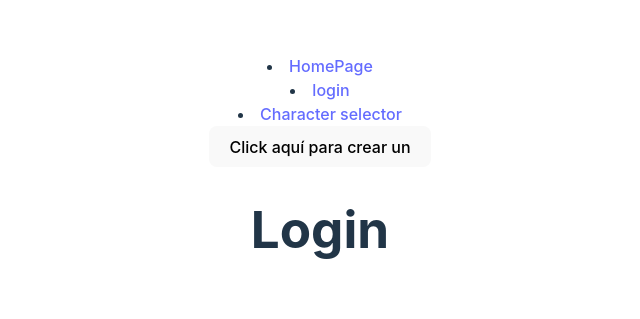
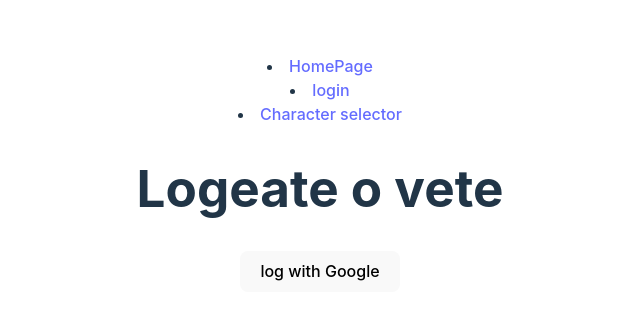
Before and after one commit to RestrepoTorres/DnD2, a React (Vite) app: page /login in a window 1280 px wide. Shown: the part 227-546 px from the top of the page, without its empty margins (320-960 px from the left). Built offline with nearby package versions, Linux system fonts and the light colour scheme.

Commit message:
refactor: move login code from src/app to scr/pages/login.jsx

```diff
--- a/src/App.jsx
+++ b/src/App.jsx
@@ -1,58 +1,11 @@
 import { useState } from "react";
 import "./assets/styles/app.css";
 import { Route, Routes, Link } from "react-router-dom";
-import { initializeApp } from "firebase/app";
-import { getAnalytics } from "firebase/analytics";
-import { getAuth, signInWithPopup, GoogleAuthProvider } from "firebase/auth";
 import { Login } from "./pages/Login";
 import { CharacterSelector } from "./pages/CharacterSelector";
 import { HomePage } from "./pages/HomePage";
 import { PageNotFound } from "./pages/404";
-import { Button } from "./components/Button";
-{
-  const firebaseConfig = {
-    apiKey: "AIzaSyB13aXQX87SvCK9U1PhGMRE3r3toUDJfbI",
-    authDomain: "dnd2-e4297.firebaseapp.com",
-    projectId: "dnd2-e4297",
-    storageBucket: "dnd2-e4297.appspot.com",
-    messagingSenderId: "600615642544",
-    appId: "1:600615642544:web:c372b0b6d66df4e73ce275",
-    measurementId: "G-9ZX3XWYK0P",
-  };
 
-  // Initialize Firebase
-  const app = initializeApp(firebaseConfig);
-  const analytics = getAnalytics(app);
-  const provider = new GoogleAuthProvider();
-  const auth = getAuth();
-
-  function googleLogin() {
-    signInWithPopup(auth, provider)
-      .then((result) => {
-        // This gives you a Google Access Token. You can use it to access the Google API.
-        const credential = GoogleAuthProvider.credentialFromResult(result);
-        const token = credential.accessToken;
-        // The signed-in user info.
-        const user = result.user;
-        //console.log(result.user);
-        // IdP data available using getAdditionalUserInfo(result)
-        // ...
-      })
-      .catch((error) => {
-        // Handle Errors here.
-        const errorCode = error.code;
-        const errorMessage = error.message;
-        // The email of the user's account used.
-        const email = error.customData.email;
-        // The AuthCredential type that was used.
-        const credential = GoogleAuthProvider.credentialFromError(error);
-        // ...
-      });
-  }
-}
-function name() {
-  alert("cuidao");
-}
 function App() {
   return (
     <>
@@ -70,15 +23,9 @@ function App() {
         </nav>
       </header>
 
-      <Button
-        to="Character-selector"
-        text="Click aquí para crear un "
-        fun={name}
-      />
-
       <Routes>
-        <Route path="/" element={<HomePage text="Homepage" />} />
-        <Route path="/login" element={<Login text="Login" />} />
+        <Route path="/" element={<HomePage text="Welcome" />} />
+        <Route path="/login" element={<Login />} />
         <Route path="/character-selector" element={<CharacterSelector />} />
         <Route path="*" element={<PageNotFound />} />
       </Routes>
--- a/src/components/Button.jsx
+++ b/src/components/Button.jsx
@@ -1,9 +1,9 @@
 import { Route, Routes, Link } from "react-router-dom";
 
-export const Button = ({ to, text, fun }) => {
+export const Button = ({ to, text, handleClick }) => {
   return (
     <Link to={to}>
-      <button onClick={fun}>{text}</button>
+      <button onClick={handleClick}>{text}</button>
     </Link>
   );
 };
--- /dev/null
+++ b/src/components/FireBaseToken.jsx
@@ -0,0 +1,9 @@
+export const firebaseToken = {
+  apiKey: "AIzaSyB13aXQX87SvCK9U1PhGMRE3r3toUDJfbI",
+  authDomain: "dnd2-e4297.firebaseapp.com",
+  projectId: "dnd2-e4297",
+  storageBucket: "dnd2-e4297.appspot.com",
+  messagingSenderId: "600615642544",
+  appId: "1:600615642544:web:c372b0b6d66df4e73ce275",
+  measurementId: "G-9ZX3XWYK0P",
+};
--- a/src/pages/HomePage.jsx
+++ b/src/pages/HomePage.jsx
@@ -1 +1 @@
-export const HomePage = () => <h1>Home page </h1>;
+export const HomePage = ({text}) => <h1>{text} </h1>;
--- a/src/pages/Login.jsx
+++ b/src/pages/Login.jsx
@@ -1 +1,42 @@
-export const Login = ({ text }) => <h1>{text}</h1>;
+import { Button } from "../components/Button";
+import { firebaseToken } from "../components/FireBaseToken";
+import { getAuth, signInWithPopup, GoogleAuthProvider } from "firebase/auth";
+import { initializeApp } from "firebase/app";
+
+const firebaseConfig = firebaseToken;
+const provider = new GoogleAuthProvider();
+
+const app = initializeApp(firebaseConfig);
+const auth = getAuth();
+function googleLogin() {
+  signInWithPopup(auth, provider)
+    .then((result) => {
+      // This gives you a Google Access Token. You can use it to access the Google API.
+      const credential = GoogleAuthProvider.credentialFromResult(result);
+      const token = credential.accessToken;
+      // The signed-in user info.
+      const user = result.user;
+
+      //console.log(result.user);
+      // IdP data available using getAdditionalUserInfo(result)
+      // ...
+    })
+    .catch((error) => {
+      // Handle Errors here.
+      const errorCode = error.code;
+      const errorMessage = error.message;
+      // The email of the user's account used.
+      const email = error.customData.email;
+      // The AuthCredential type that was used.
+      const credential = GoogleAuthProvider.credentialFromError(error);
+      // ...
+    });
+}
+export const Login = () => {
+  return (
+    <>
+      <h1>Logeate o vete</h1>
+      <Button to="/character-selector" text="log with Google" handleClick={googleLogin} />
+    </>
+  );
+};
```
